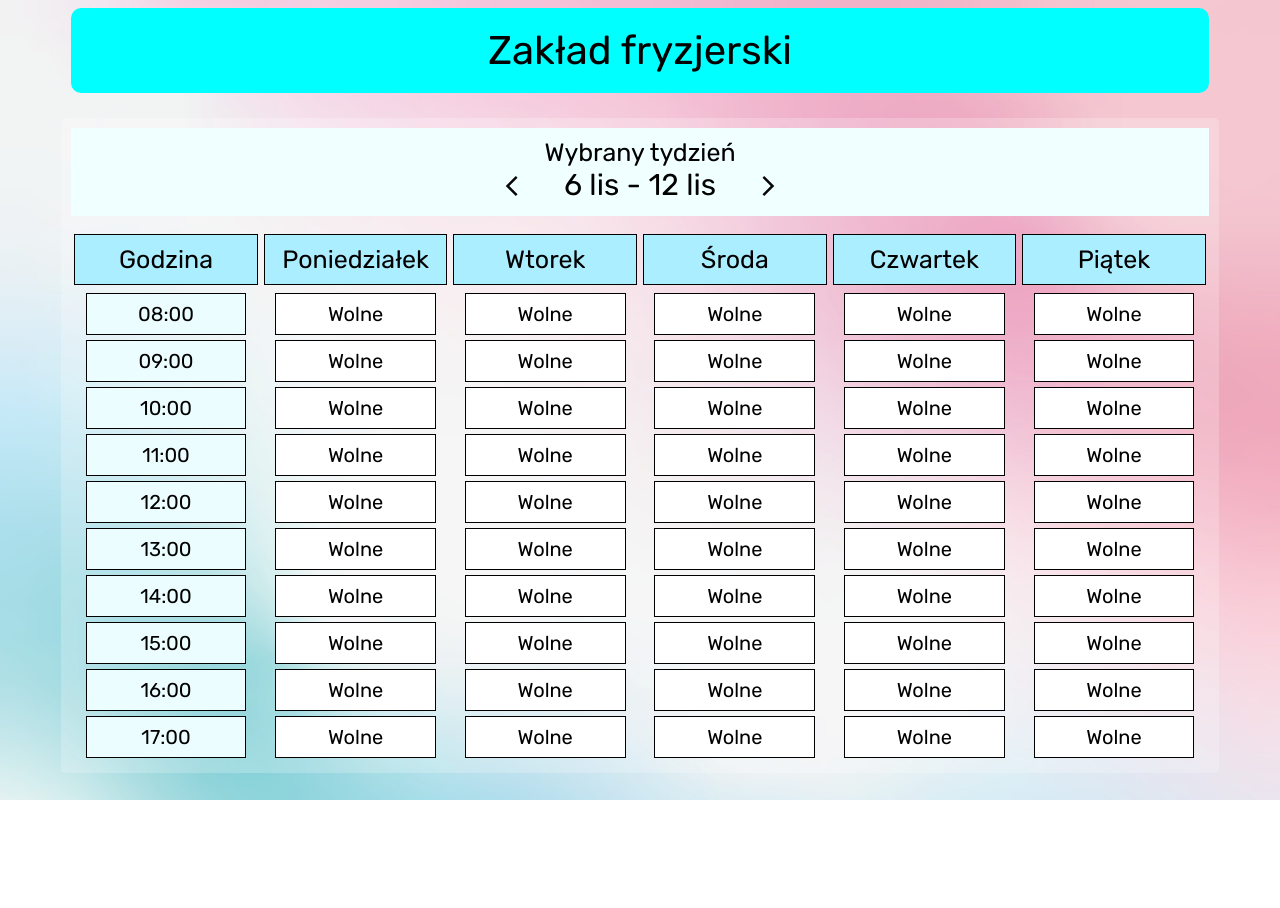
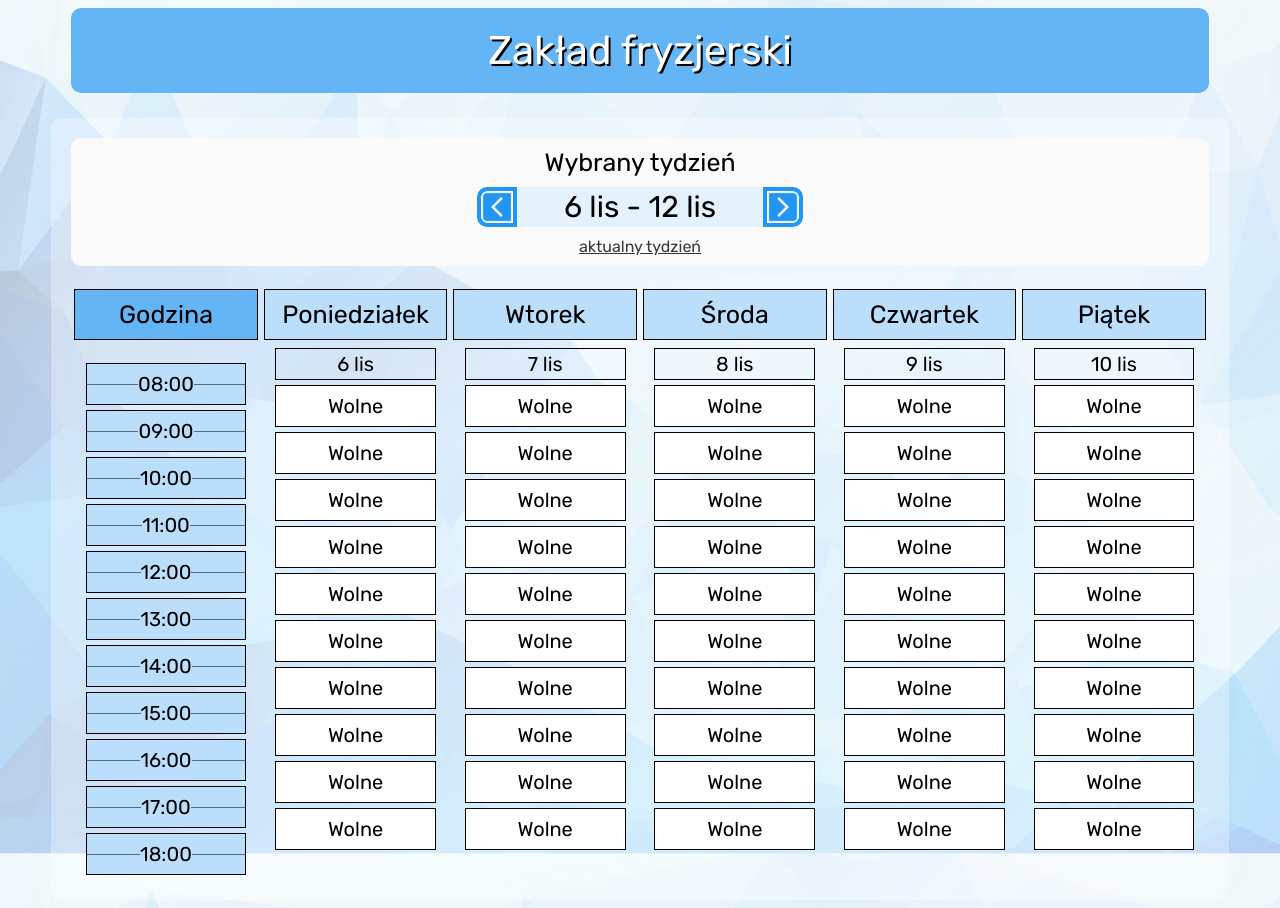
Before and after one commit to KarBagi/IBZ_salon_fryzjerski, a PHP site: page / in a window 1280 px wide. Before the commit the page ends 800 px from the top, so only its background shows below. Run offline with PHP 8.4, Linux system fonts and the light colour scheme; some web fonts are replaced.

Commit message:
Change website look

```diff
--- a/css/style.css
+++ b/css/style.css
@@ -1,3 +1,12 @@
+/*
+c1: #e3f2fd;
+c2: #64b5f6;
+c3: #2196f3;
+c4: #1976d2;
+c5: #0d47a1;
+*/
+
+
 body {
     /* background-color: rgb(238, 238, 238); */
     background-image: url('/icons/tło.jpg');
@@ -12,26 +21,29 @@ body {
     padding-bottom: 20px;
     text-align: center;
     line-height: 45px;
-    background-color: aqua;
+    background-color: #64b5f6;
     width: 90%;
     margin: auto;
+    color: white;
+    text-shadow: black 2px 2px;
     text-align: center;
     margin-bottom: 25px;
     border-radius: 10px;
 }
 
 #calendar {
-    padding: 10px;
+    padding: 20px;
     width: 90%;
     margin: auto;
-    background-color: rgba(255, 255, 255, 0.219);
-    border-radius: 5px;
+    background-color: rgba(255, 255, 255, 0.315);
+    border-radius: 10px;
 }
 
 .column {
     float: left;
     width: 15%;
-    margin: auto;
+    margin-right: auto;
+    margin-left: auto;
 }
 
 #columns {
@@ -45,8 +57,21 @@ body {
     text-align: center;
 }
 
+:root {
+    --darker-rgb: 8 13 7;
+}
+
 .hours .hour {
-    background-color: rgb(236, 253, 255);
+    position: relative;
+    background: linear-gradient(#bbdefb 95%, rgb(0, 0, 0));
+    background-size: 100% 21px;
+    z-index: 2;
+}
+
+.hours .hour span {
+    position: relative;
+    z-index: 1;
+    background-color: #bbdefb;
 }
 
 #cal-nav {
@@ -55,7 +80,7 @@ body {
 }
 
 .cal-nav-text {
-    background-color: rgb(171, 238, 255);
+    background-color: #bbdefb;
     padding: 10px;
     font-size: 25px;
     text-align: center;
@@ -66,6 +91,10 @@ body {
     border: 1px black solid;
 }
 
+.hour-text
+{
+background-color: #64b5f6;}
+
 .hour {
     margin: 5px;
     text-align: center;
@@ -75,7 +104,7 @@ body {
 }
 
 .column:not(.hours) .hour:hover {
-    box-shadow: inset 0 0 10px 1px rgba(0, 0, 0, 0.493);
+    background-color: #d1d1d1;
 }
 
 .pon .hour,
@@ -94,9 +123,10 @@ body {
 }
 
 #select-week {
-    background-color: azure;
+    border-radius: 10px;
+    background-color: #fafafa;
     margin: auto;
-    margin-bottom: 15px;
+    margin-bottom: 20px;
     text-align: center;
     justify-content: center;
     padding: 10px;
@@ -109,54 +139,63 @@ body {
 }
 
 #slider {
+    margin-top: 10px;
     font-size: 30px;
     display: flex;
     justify-content: center;
     margin: auto;
 }
 
-.material-symbols-outlined {
-    font-variation-settings:
-        'FILL' 0,
-        'wght' 400,
-        'GRAD' 0,
-        'opsz' 24
+#date {
+    line-height: 40px;
+    height: 40px;
+    margin: 10px 0 10px 0;
+    width: 22%;
+    background-color: #e3f2fd;
 }
 
-#date {
-    margin: 0 10px 0 10px;
-    width: 19%;
+.change-week {
+    margin: 10px 0 10px 0;
+    user-select: none;
+    height: 40px;
+    width: 40px;
+    cursor: pointer;
+    background-color: #2196f3;
+    color: #fff;
+    box-shadow: inset 0 0 1px 2px white;
+    padding: 0px 0 0 0;
+    border: 4px #2196f3 solid;
 }
 
-.custom-week-input {
-    display: inline-block;
-    position: relative;
+.change-week:hover {
+    border: 3px #1976d2 solid;
+    background-color: #1976d2;
 }
 
-.custom-week-input input {
-    opacity: 0;
-    position: absolute;
-    top: 0;
-    left: 0;
-    width: 100%;
-    height: 100%;
+#left {
+    border-radius: 10px 0 0 10px;
+}
+
+#right {
+    border-radius: 0 10px 10px 0;
+}
+
+#reset-week {
+    color: rgb(56, 56, 56);
+    text-decoration: underline;
     cursor: pointer;
 }
 
-.custom-week-input .styled-input {
-    /* Stylizuj tu odpowiednio zamiennik input */
-    border: 1px solid #ccc;
-    padding: 8px;
-    font-size: 16px;
-    cursor: pointer;
+#reset-week:hover {
+    color: black;
+    text-shadow: rgb(161, 161, 161) 0px 0px 2px;
 }
 
-.change-week {
-    user-select: none;
-    cursor: pointer;
-    background-color: azure;
-    color: #050505;
-    padding: 7px 0 0 0;
-    border: none;
-    border-radius: 5px;
+.day {
+    font-size: 20px;
+    line-height: 30px;
+    text-align: center;
+    height: 30px;
+    border: 1px solid black;
+    margin: 5px;
 }
--- a/index.html
+++ b/index.html
@@ -23,24 +23,24 @@
     <div id="calendar">
 
         <div id="select-week">
-            <span id="week" onclick="getCurrentDate()">Wybrany tydzień</span><br>
+            <span id="week">Wybrany tydzień</span><br>
             <div id="slider">
-                <div id="left" onclick="weekBack()"><button class="material-symbols-outlined change-week">
-                        arrow_back_ios_new</button>
-                </div>
+
+                <button onclick="weekBack()" id="left"
+                    class="material-symbols-outlined change-week">arrow_back_ios_new</button>
 
                 <div id="date"></div>
 
-                <div id="right" onclick="weekForward()">
-                    <button class="material-symbols-outlined change-week">
-                        arrow_forward_ios
-                    </button></div>
+                <button onclick="weekForward()" id="right"
+                    class="material-symbols-outlined change-week">arrow_forward_ios</button>
+
                 <div style="clear: both;"></div>
             </div>
+            <span id="reset-week" onclick="getCurrentDate()">aktualny tydzień</span>
         </div>
 
         <div id="cal-nav">
-            <span class="cal-nav-text">Godzina</span>
+            <span class="cal-nav-text hour-text">Godzina</span>
             <span class="cal-nav-text">Poniedziałek</span>
             <span class="cal-nav-text">Wtorek</span>
             <span class="cal-nav-text">Środa</span>
@@ -51,19 +51,21 @@
         <div id="columns">
 
             <div class="column hours">
-                <div class="hour">08:00</div>
-                <div class="hour">09:00</div>
-                <div class="hour">10:00</div>
-                <div class="hour">11:00</div>
-                <div class="hour">12:00</div>
-                <div class="hour">13:00</div>
-                <div class="hour">14:00</div>
-                <div class="hour">15:00</div>
-                <div class="hour">16:00</div>
-                <div class="hour">17:00</div>
+                <div class="hour" style="margin-top: 20px;"><span>08:00</span></div>
+                <div class="hour"><span>09:00</span></div>
+                <div class="hour"><span>10:00</span></div>
+                <div class="hour"><span>11:00</span></div>
+                <div class="hour"><span>12:00</span></div>
+                <div class="hour"><span>13:00</span></div>
+                <div class="hour"><span>14:00</span></div>
+                <div class="hour"><span>15:00</span></div>
+                <div class="hour"><span>16:00</span></div>
+                <div class="hour"><span>17:00</span></div>
+                <div class="hour"><span>18:00</span></div>
             </div>
 
             <div class="column pon">
+                <div class="day" id="monday-date">30 paź</div>
                 <div class="hour">Wolne</div>
                 <div class="hour">Wolne</div>
                 <div class="hour">Wolne</div>
@@ -77,6 +79,7 @@
             </div>
 
             <div class="column wt">
+                <div class="day" id="tuesday-date">30 paź</div>
                 <div class="hour">Wolne</div>
                 <div class="hour">Wolne</div>
                 <div class="hour">Wolne</div>
@@ -90,6 +93,7 @@
             </div>
 
             <div class="column sr">
+                <div class="day" id="wednesday-date">30 paź</div>
                 <div class="hour">Wolne</div>
                 <div class="hour">Wolne</div>
                 <div class="hour">Wolne</div>
@@ -103,6 +107,7 @@
             </div>
 
             <div class="column czw">
+                <div class="day" id="thursday-date">30 paź</div>
                 <div class="hour">Wolne</div>
                 <div class="hour">Wolne</div>
                 <div class="hour">Wolne</div>
@@ -116,6 +121,7 @@
             </div>
 
             <div class="column pt">
+                <div class="day" id="friday-date">30 paź</div>
                 <div class="hour">Wolne</div>
                 <div class="hour">Wolne</div>
                 <div class="hour">Wolne</div>
--- a/scripts/script.js
+++ b/scripts/script.js
@@ -14,6 +14,12 @@ function updateCurrentWeek(now) {
     const lastDayFormatted = lastDayOfWeek.toLocaleDateString('pl-PL', options);
 
     dateElement.textContent = `${firstDayFormatted} - ${lastDayFormatted}`;
+
+    document.getElementById('monday-date').textContent = firstDayFormatted;
+    document.getElementById('tuesday-date').textContent = addDays(firstDayOfWeek, 1).toLocaleDateString('pl-PL', options);
+    document.getElementById('wednesday-date').textContent = addDays(firstDayOfWeek, 2).toLocaleDateString('pl-PL', options);
+    document.getElementById('thursday-date').textContent = addDays(firstDayOfWeek, 3).toLocaleDateString('pl-PL', options);
+    document.getElementById('friday-date').textContent = addDays(firstDayOfWeek, 4).toLocaleDateString('pl-PL', options);
 }
 
 window.onload = getCurrentDate;
```
Also changed, not shown: icons/tło.jpg.
